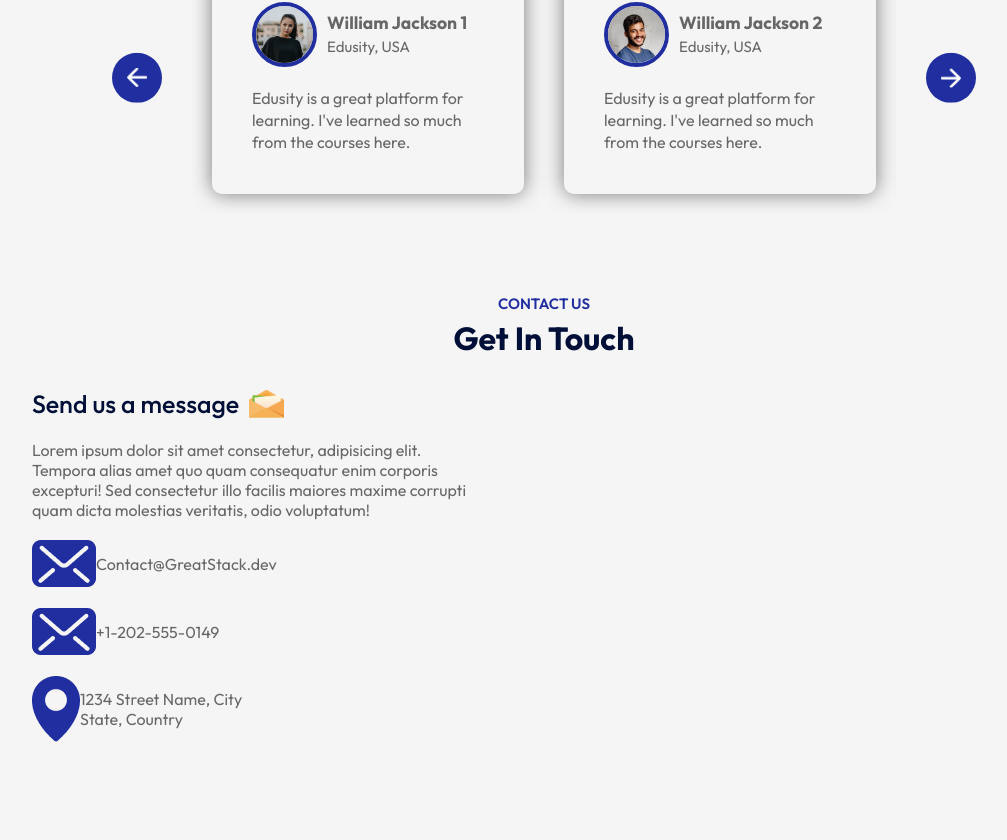
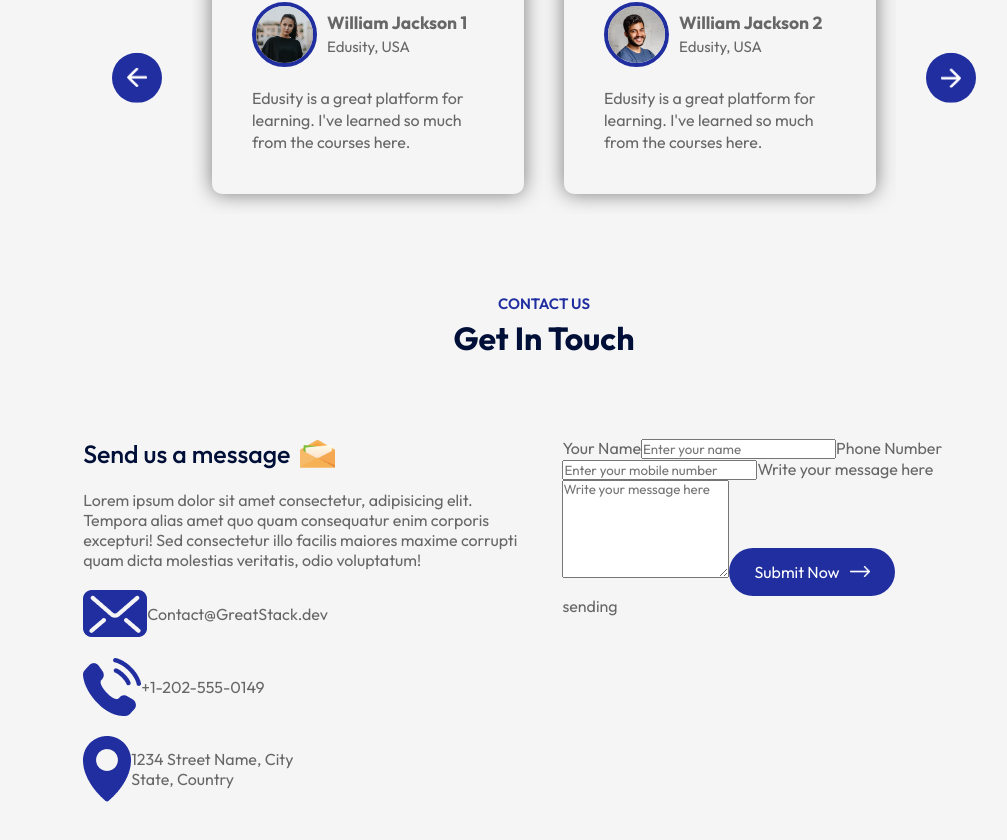
Before and after one commit to Raiqa284/mvpauto, a React (Vite) app: page / in a window 1280 px wide. Shown: the part 2697-3537 px from the top of the page, without its empty margins (96-1103 px from the left). Before the commit the page ends 3459 px from the top, so only its background shows below. Built offline with nearby package versions, Linux system fonts and the light colour scheme.

Commit message:
added form

```diff
--- a/src/components/Contact/Contact.jsx
+++ b/src/components/Contact/Contact.jsx
@@ -4,11 +4,11 @@
 import mail_icon from '../../assets/mail-icon.png'
 import phone_icon from '../../assets/phone-icon.png'
 import location_icon from '../../assets/location-icon.png'
-
+import white_arrow from '../../assets/white-arrow.png'
 
 const Contact = () => {
   return (
-    <div ClassName= 'contact'>
+    <div className= 'contact'>
      <div className="contact-col">
         <h3>Send us a message <img src={msg_icon} alt="" /></h3>
         <p>Lorem ipsum dolor sit amet consectetur, adipisicing elit. Tempora alias
@@ -17,11 +17,25 @@
               voluptatum!</p>
               <ul>
             <li><img src={mail_icon} alt="" />Contact@GreatStack.dev</li>
-                <li><img src={mail_icon} alt="" />+1-202-555-0149</li>
+                <li><img src={phone_icon} alt="" />+1-202-555-0149</li>
                 <li><img src={location_icon} alt="" />1234 Street Name, City<br/> State, Country</li>
               </ul>
         </div>
-        <div className="contact-col"> </div>
+        <div className="contact-col">
+         <form >
+          <label >Your Name</label>
+          <input type="text" name='name' placeholder='Enter your name'
+          required/>
+          <label>Phone Number</label>
+          <input type="tel" name='phone' placeholder='Enter your mobile number'
+          required />
+          <label>Write your message here</label>
+          <textarea name="message" rows="6" placeholder='Write your message here'
+          required></textarea>
+          <button type='submit' className= 'btn dark-btn' >Submit Now <img src={white_arrow} alt="" /></button>
+         </form>
+        <span>sending</span>
+           </div>
     </div>
   )
 }
```
